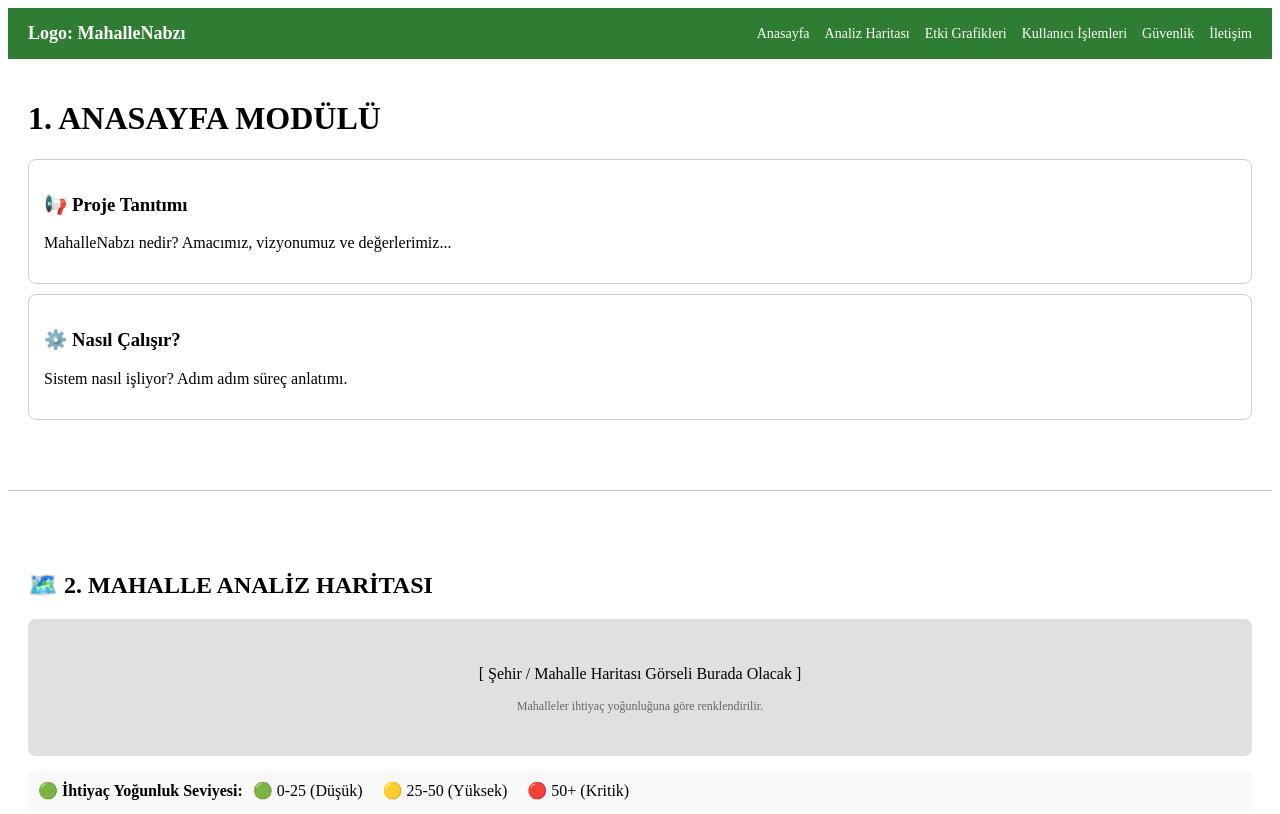
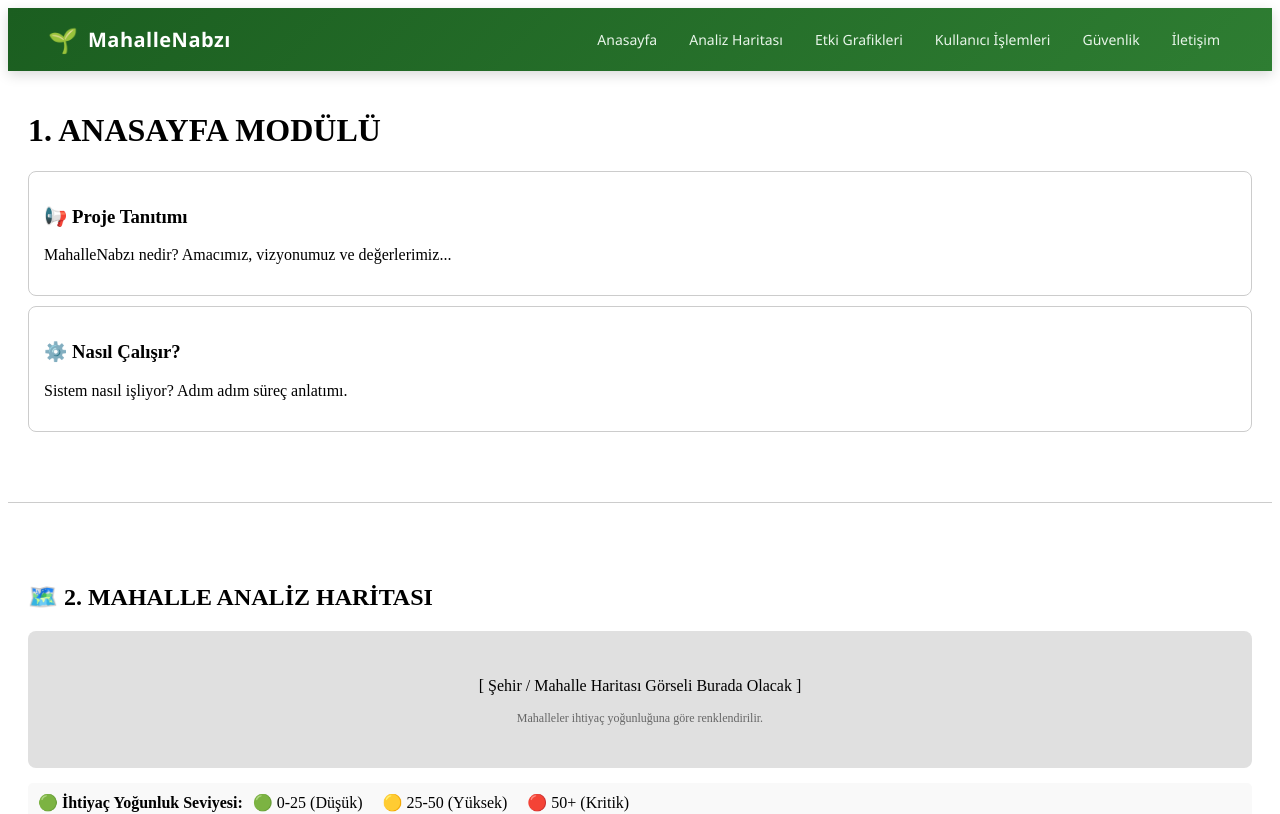
Before and after one commit to zehradenizli4/mahalle-nabzi-react, a React (Vite) app: page / in a window 1280 px wide. Shown: the top 814 px of the page. Built offline with nearby package versions, Linux system fonts and the light colour scheme.

Commit message:
Navbar bileseni react-router Link yapisina gecirildi ve tasarimi modernize edildi

```diff
--- a/src/components/Navbar.jsx
+++ b/src/components/Navbar.jsx
@@ -1,18 +1,46 @@
 import React from 'react'
+import { Link } from 'react-router-dom'
 
 function Navbar() {
+  // Ortak link stilleri
+  const linkStyle = {
+    color: '#e8f5e9',
+    textDecoration: 'none',
+    fontSize: '14px',
+    fontWeight: '500',
+    padding: '6px 12px',
+    borderRadius: '4px',
+    transition: 'all 0.3s ease'
+  }
+
   return (
-    <nav style={{ background: '#2E7D32', color: 'white', padding: '15px 20px', display: 'flex', justifyContent: 'between', alignItems: 'center' }}>
-      <div style={{ fontWeight: 'bold', fontSize: '18px', flex: '1' }}>
-        Logo: MahalleNabzı
+    <nav style={{
+      background: 'linear-gradient(135deg, #1b5e20 0%, #2e7d32 100%)',
+      color: 'white',
+      padding: '15px 40px',
+      display: 'flex',
+      justifyContent: 'space-between',
+      alignItems: 'center',
+      boxShadow: '0 4px 12px rgba(0,0,0,0.15)',
+      position: 'sticky',
+      top: '0',
+      zIndex: '1000',
+      fontFamily: "'Segoe UI', Roboto, sans-serif"
+    }}>
+      <div style={{ display: 'flex', alignItems: 'center', gap: '10px' }}>
+        <span style={{ fontSize: '24px' }}>🌱</span>
+        <h2 style={{ margin: '0', fontSize: '20px', letterSpacing: '0.5px', fontWeight: '600' }}>
+          MahalleNabzı
+        </h2>
       </div>
-      <div style={{ display: 'flex', gap: '15px', fontSize: '14px' }}>
-        <span>Anasayfa</span>
-        <span>Analiz Haritası</span>
-        <span>Etki Grafikleri</span>
-        <span>Kullanıcı İşlemleri</span>
-        <span>Güvenlik</span>
-        <span>İletişim</span>
+
+      <div style={{ display: 'flex', gap: '8px' }}>
+        <Link to="/" style={linkStyle}>Anasayfa</Link>
+        <Link to="/analiz" style={linkStyle}>Analiz Haritası</Link>
+        <Link to="/etki" style={linkStyle}>Etki Grafikleri</Link>
+        <Link to="/kullanici" style={linkStyle}>Kullanıcı İşlemleri</Link>
+        <Link to="/guvenlik" style={linkStyle}>Güvenlik</Link>
+        <Link to="/iletisim" style={linkStyle}>İletişim</Link>
       </div>
     </nav>
   )
```
